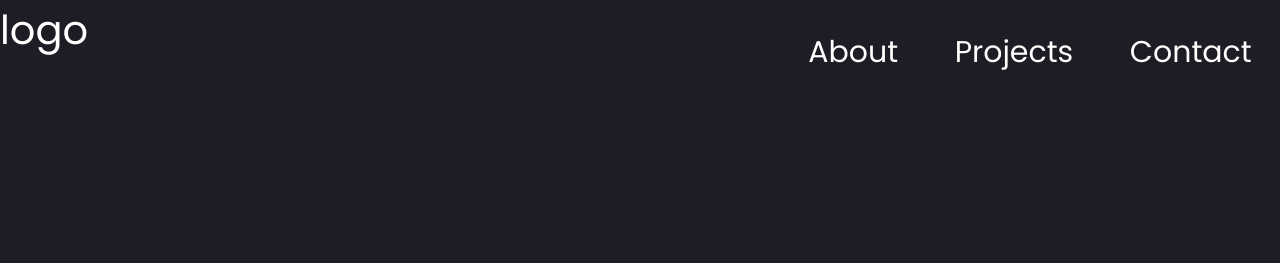
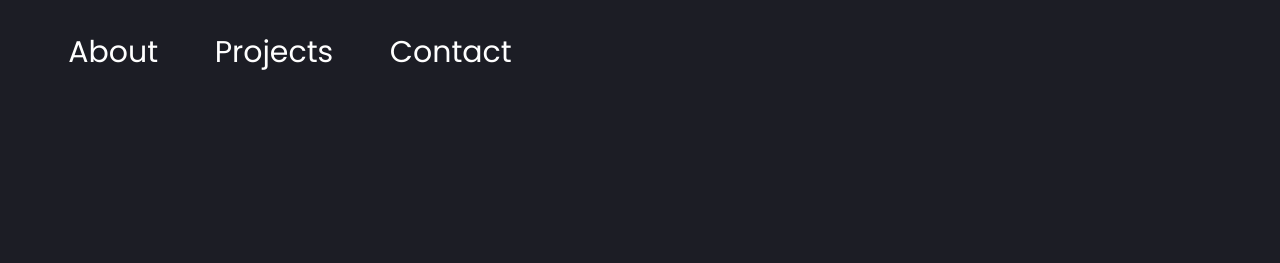
Before and after one commit to Hamhunter/Hamhunter.github.io, a plain HTML site: page index.html in a window 1280 px wide. Shown: the top 263 px of the page. Drawn offline with Linux system fonts and the light colour scheme.

Commit message:
removed logo

```diff
--- a/index.html
+++ b/index.html
@@ -17,7 +17,7 @@
     <div class="container">
         <section class="hero">
             <nav>
-                <div>logo</div>
+                <!-- <div>logo</d÷iv> -->
                 <ul>
                     <li><a href="#about-me">About</a></li>
                     <li><a href="#project">Projects</a></li>
```
